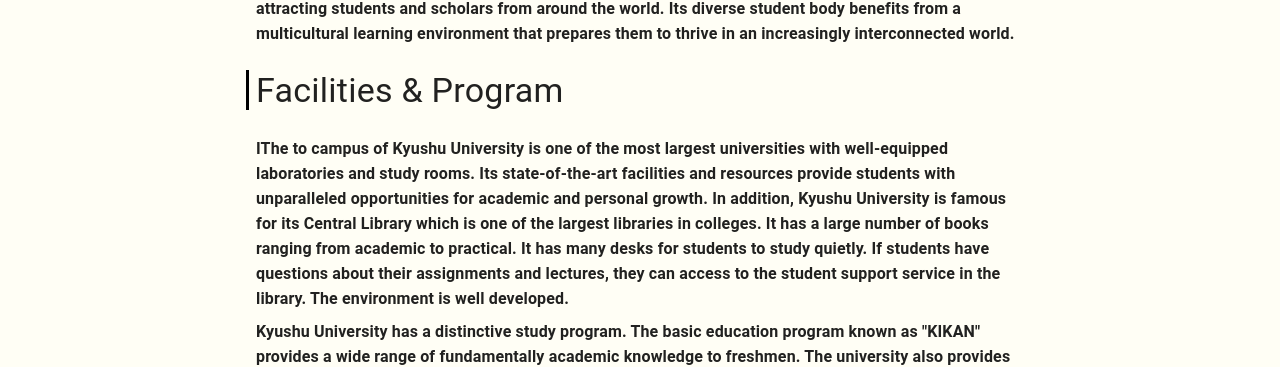
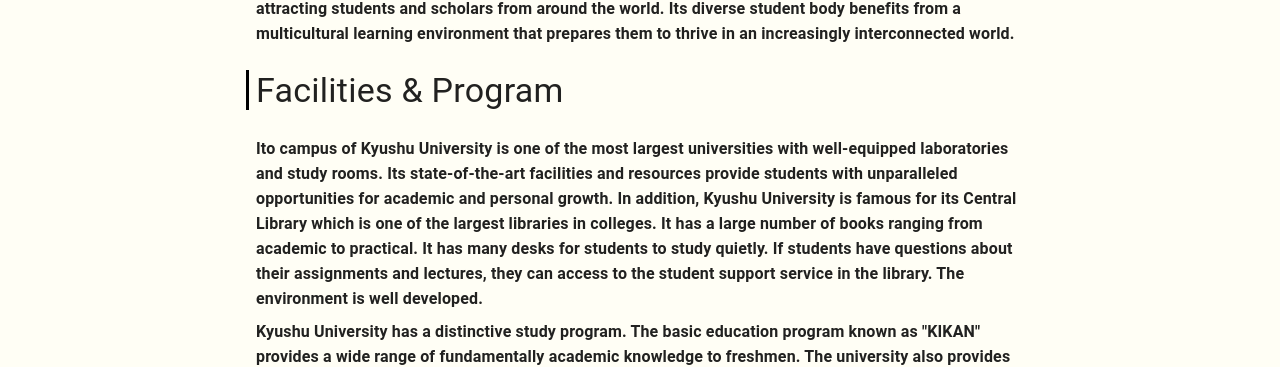
Before and after one commit to yupon-pro/qdo-site, a Next.js app: page /about/kyushu-university in a window 1280 px wide. Shown: the part 1119-1486 px from the top of the page. Built offline with nearby package versions, Linux system fonts and the light colour scheme.

Commit message:
correct words.

```diff
--- a/src/app/about/kyushu-university/page.tsx
+++ b/src/app/about/kyushu-university/page.tsx
@@ -42,7 +42,7 @@
           </BodyTypography>
           <BodySubtitle boxSx={{ marginY: 3 }}>Facilities & Program</BodySubtitle>
           <BodyTypography>
-            IThe to campus of Kyushu University is one of the most largest universities with well-equipped laboratories
+            Ito campus of Kyushu University is one of the most largest universities with well-equipped laboratories
             and study rooms. Its state-of-the-art facilities and resources provide students with unparalleled
             opportunities for academic and personal growth. In addition, Kyushu University is famous for its
             Central Library which is one of the largest libraries in colleges. It has a large number of books ranging
```
